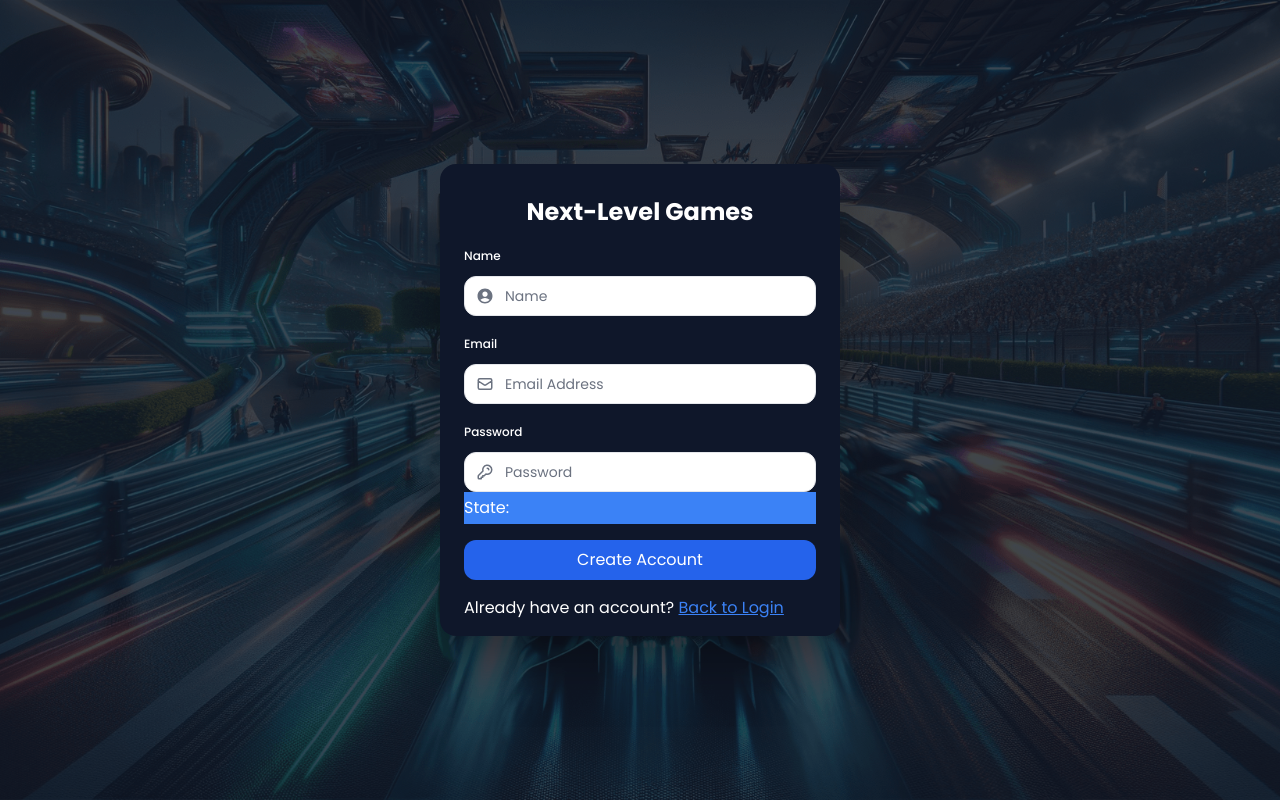
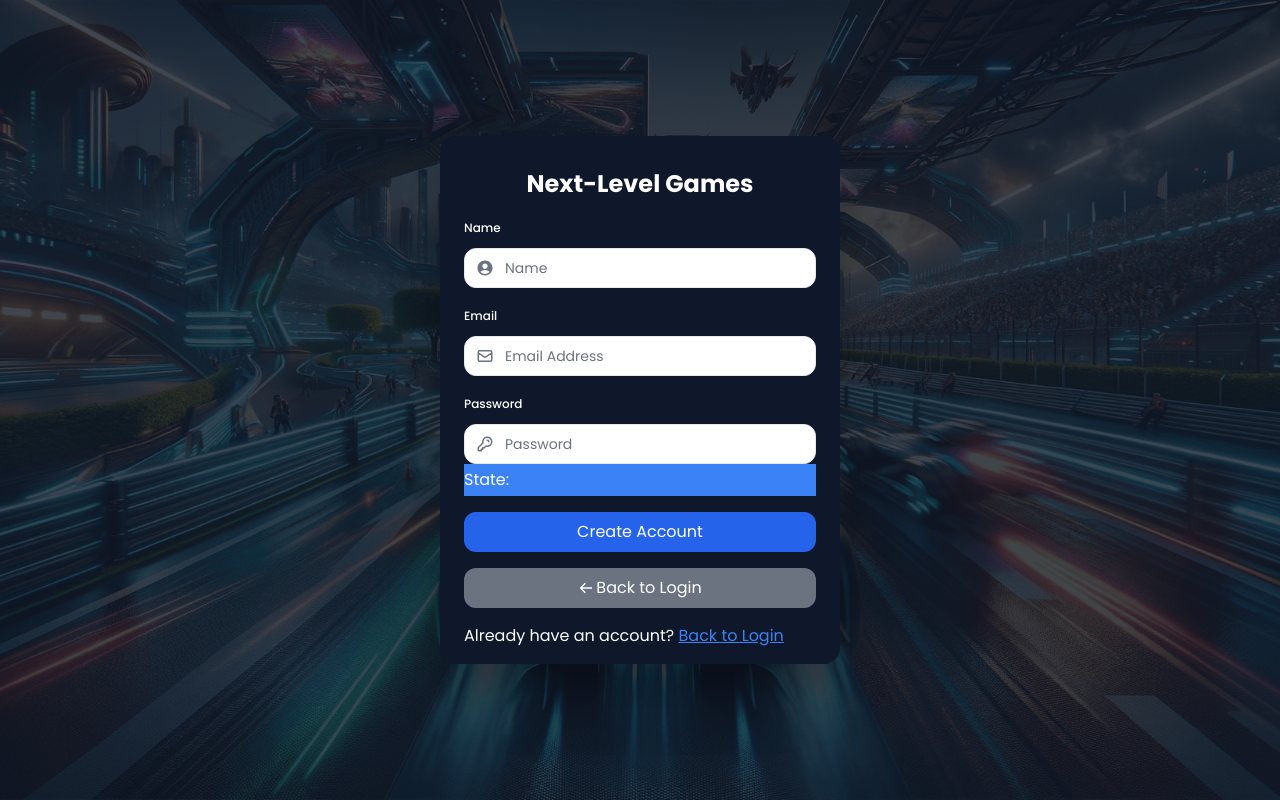
Before and after one commit to CodeExpert8081/react-game-site, a Next.js app: page /signup in a window 1280 px wide. Built offline with nearby package versions, Linux system fonts and the light colour scheme.

Commit message:
fixed image optimization issue for login/signup page background image on XL screens

```diff
--- a/app/(authentication)/layout.tsx
+++ b/app/(authentication)/layout.tsx
@@ -1,6 +1,7 @@
 import "@/app/globals.css";
 import { Metadata } from "next";
 import Image from "next/image";
+import RacingImage from "@/public/static/RacingImage.png";
 
 export const metadata: Metadata = {
   title: {
@@ -22,22 +23,18 @@ export default function RootLayout({ children }: { children: React.ReactNode })
           href="https://fonts.googleapis.com/css2?family=Poppins:wght@200;300;400;500;600;700;800;900&display=swap"
           rel="stylesheet"
         />
-        {/* <link rel="icon" type="image/svg" href="../app/SiteLogo.svg" sizes="32x32" /> */}
       </head>
       <body className={`bg-gray-900`}>
         <main className="flex justify-center items-center w-screen h-screen relative">
           {children}
-          {/* <div className="relative w-full h-full"> */}
           <Image
-            src={`/static/RacingImage.png`}
-            // src={`/images/NextLevelGamesLogo.png`}
+            src={RacingImage}
             sizes="100vw"
             alt="Racing Cars moving at a rapid pace - Image rendered by ChatGPT - DALL-E"
             fill
             className="absolute z-[-1] bg-gradient-to-r from-indigo-500 opacity-20 object-cover w-screen h-screen"
             priority
           />
-          {/* </div> */}
         </main>
       </body>
     </html>
--- a/components/ui/Authentication/CreateAccountForm.tsx
+++ b/components/ui/Authentication/CreateAccountForm.tsx
@@ -28,18 +28,18 @@ export default function CreateAccountForm() {
   console.log("state", state);
   console.log("dispatch", dispatch);
 
-  const handleSubmit = (event: FormEvent<HTMLFormElement>) => {
-    // const handleSubmit = (event) => {
-    event.preventDefault();
-    console.log("inside handle submit");
-    console.log("event: ", event);
-    // const formData: FormData = new FormData(event.currentTarget); // or event.target
-    // const formData: FormData = new FormData(event); // or event.target
-    // console.log("formData type: ", typeof formData);
-    // const data = Object.fromEntries(formData.entries());
-    // dispatch(createAccount(data)); // Assuming dispatch correctly calls your action
-    // dispatch(createAccount(formData)); // Assuming dispatch correctly calls your action
-  };
+  // const handleSubmit = (event: FormEvent<HTMLFormElement>) => {
+  //   // const handleSubmit = (event) => {
+  //   event.preventDefault();
+  //   console.log("inside handle submit");
+  //   console.log("event: ", event);
+  //   // const formData: FormData = new FormData(event.currentTarget); // or event.target
+  //   // const formData: FormData = new FormData(event); // or event.target
+  //   // console.log("formData type: ", typeof formData);
+  //   // const data = Object.fromEntries(formData.entries());
+  //   // dispatch(createAccount(data)); // Assuming dispatch correctly calls your action
+  //   // dispatch(createAccount(formData)); // Assuming dispatch correctly calls your action
+  // };
   // const handleSubmit = (event: FormEvent<HTMLFormElement>) => {
   //   event.preventDefault();
   //   console.log("inside handle submit");
@@ -65,7 +65,7 @@ export default function CreateAccountForm() {
     // <form action={action} className="space-y-3 text-white m-2 w-[280px]- w-full max-w-[98vw] md:w-[400px] relative">
     // <form action={action} className="space-y-3 text-white m-2 w-[280px]- w-full max-w-[98vw] md:w-[400px] relative">
     <form
-      onSubmit={handleSubmit}
+      // onSubmit={handleSubmit}
       action={dispatch}
       className="space-y-3 text-white m-2 w-[280px]- w-full max-w-[98vw] md:w-[400px] relative"
     >
@@ -75,7 +75,7 @@ export default function CreateAccountForm() {
         <div className="w-full">
           {/* Name */}
           <div className="mt-4">
-            <label className="mb-3 mt-5 block text-xs font-medium text-gray-900-" htmlFor="password">
+            <label className="mb-3 mt-5 block text-xs font-medium" htmlFor="password">
               Name
             </label>
             <div className="relative">
@@ -131,7 +131,7 @@ export default function CreateAccountForm() {
         {/* TODO - add different conditional to check if userExists display message "User already exists" */}
         <div className="flex h-8 items-end- space-x-1 align-middle items-center bg-blue-500 text-white">
           {/* {code === "alreadyExists" && ( */}
-          {dispatch === "alreadyExists" && (
+          {state === "alreadyExists" && (
             <>
               <BsExclamationCircleFill className="h-4 w-4 text-red-500" />
               <p aria-live="polite" className="text-sm text-red-500">
@@ -140,7 +140,7 @@ export default function CreateAccountForm() {
             </>
           )}
           {/* {code === "CredentialSignin" && ( */}
-          {dispatch === "CredentialSignin" && (
+          {state === "CredentialSignin" && (
             <>
               <BsExclamationCircleFill className="h-4 w-4 text-red-500" />
               <p aria-live="polite" className="text-sm text-red-500">
@@ -163,15 +163,15 @@ export default function CreateAccountForm() {
           {/* <LoginButton /> */}
           <CreateButton />
 
-          {/* <Link
-            href={"/"}
+          <Link
+            href={"/login"}
             className="bg-gray-500 flex text-center justify-center items-center rounded-sm py-2 px-4 hover:bg-gray-600 transition-colors duration-300"
           >
             <span className="flex items-center gap-0.5">
               <BiArrowBack />
-              Back
+              Back to Login
             </span>
-          </Link> */}
+          </Link>
         </div>
         <p>
           Already have an account?{" "}
--- a/components/ui/Authentication/LoginForm.tsx
+++ b/components/ui/Authentication/LoginForm.tsx
@@ -20,6 +20,7 @@ import { FormEvent } from "react";
 export default function LoginForm() {
   // Using useFormState to CALL THE SERVER ACTION and HANDLE FORM ERRORS, and useFormStatus to handle the pending state of the form
   // const [code, action] = useFormState(authenticate, undefined);
+  // undefined as 2nd parameter is the INITIAL STATE of the form
   const [state, dispatch] = useFormState(authenticate, undefined);
   // GIVING ACCOUNT CREDENTIALS TO A DEMO ACCOUNT TO MAKE IT EASY FOR VIEWERS TO CHECKOUT THE APP WITHOUT HAVING TO CREATE AN ACCOUNT
   const DemoAccountCredentials = () => {
@@ -92,7 +93,7 @@ export default function LoginForm() {
         <div className="flex flex-col gap-4 mb-4">
           <LoginButton />
 
-          <Link
+          {/* <Link
             href={"/"}
             className="bg-gray-500 flex text-center justify-center items-center rounded-sm py-2 px-4 hover:bg-gray-600 transition-colors duration-300"
           >
@@ -100,7 +101,7 @@ export default function LoginForm() {
               <BiArrowBack />
               Back
             </span>
-          </Link>
+          </Link> */}
         </div>
         <p>
           Don&#39;t have an account yet?{" "}
--- a/lib/actions.ts
+++ b/lib/actions.ts
@@ -66,6 +66,7 @@ export async function createAccount(formData: FormData) {
   console.log("formData: ", formData);
   try {
     console.log("inside create account, data passed: ", formData);
+    // TODO - uncomment once fixed
     const { email, password, name } = CreateAccount.parse({
       name: formData.get("name"), //Bart
       email: formData.get("email"), //test@email.com
@@ -75,6 +76,8 @@ export async function createAccount(formData: FormData) {
     console.log("email: ", email);
     console.log("password:", password);
     console.log("name:", name);
+
+    //******************* */
     // const date = new Date().toISOString().split("T")[0]; //Creates a date string in the format YYYY-MM-DD for account creation
 
     /*
--- a/middleware.ts
+++ b/middleware.ts
@@ -8,4 +8,5 @@ export default NextAuth(authConfig).auth;
 export const config = {
   // https://nextjs.org/docs/app/building-your-application/routing/middleware#matcher
   matcher: ["/((?!api|_next/static|_next/image|.png).*)", "/", "/login"],
+  // matcher: ["/((?!api|_next/static|_next/image|images|favicon.ico).*)", "/", "/login"],
 };
```
